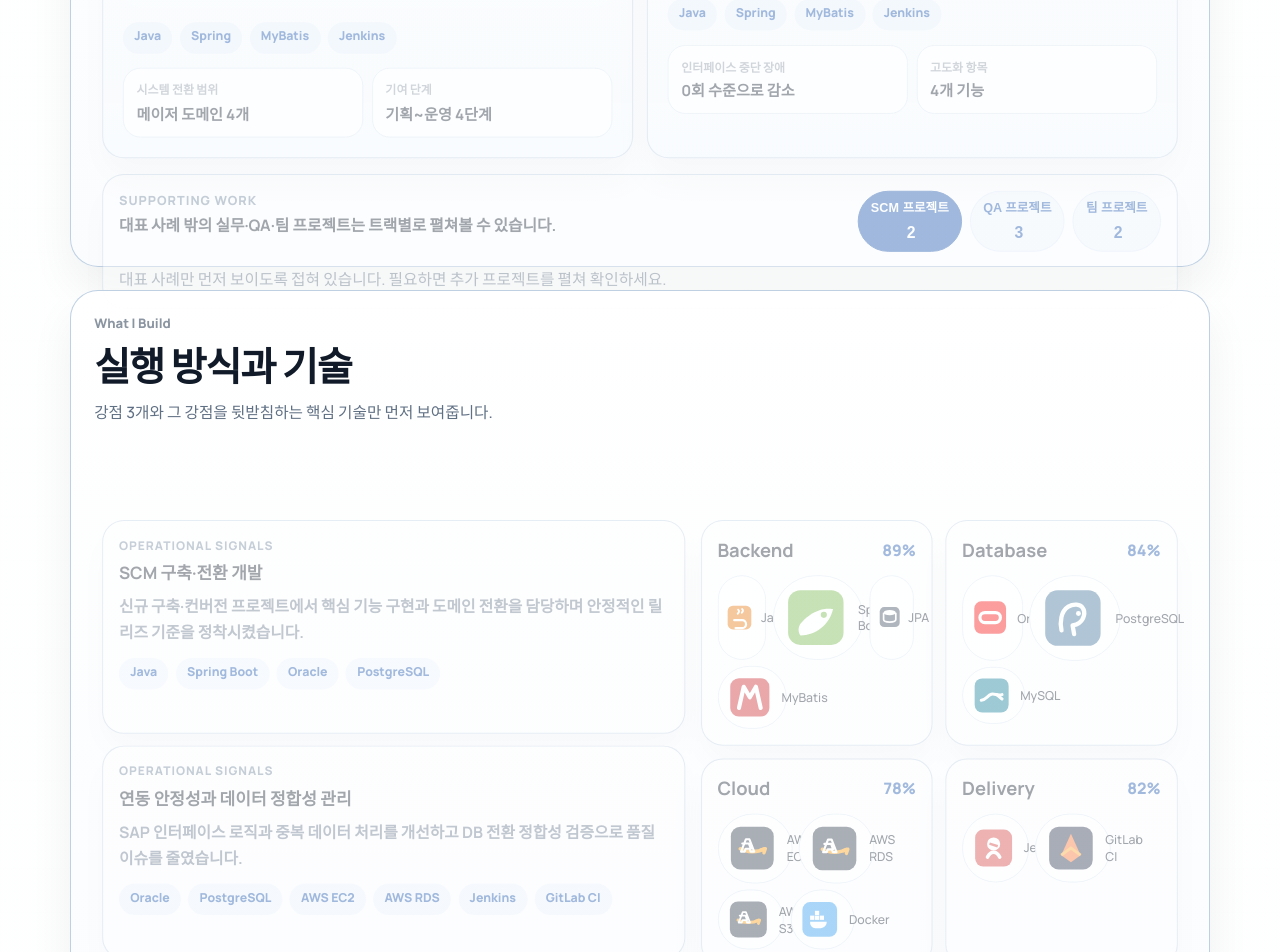
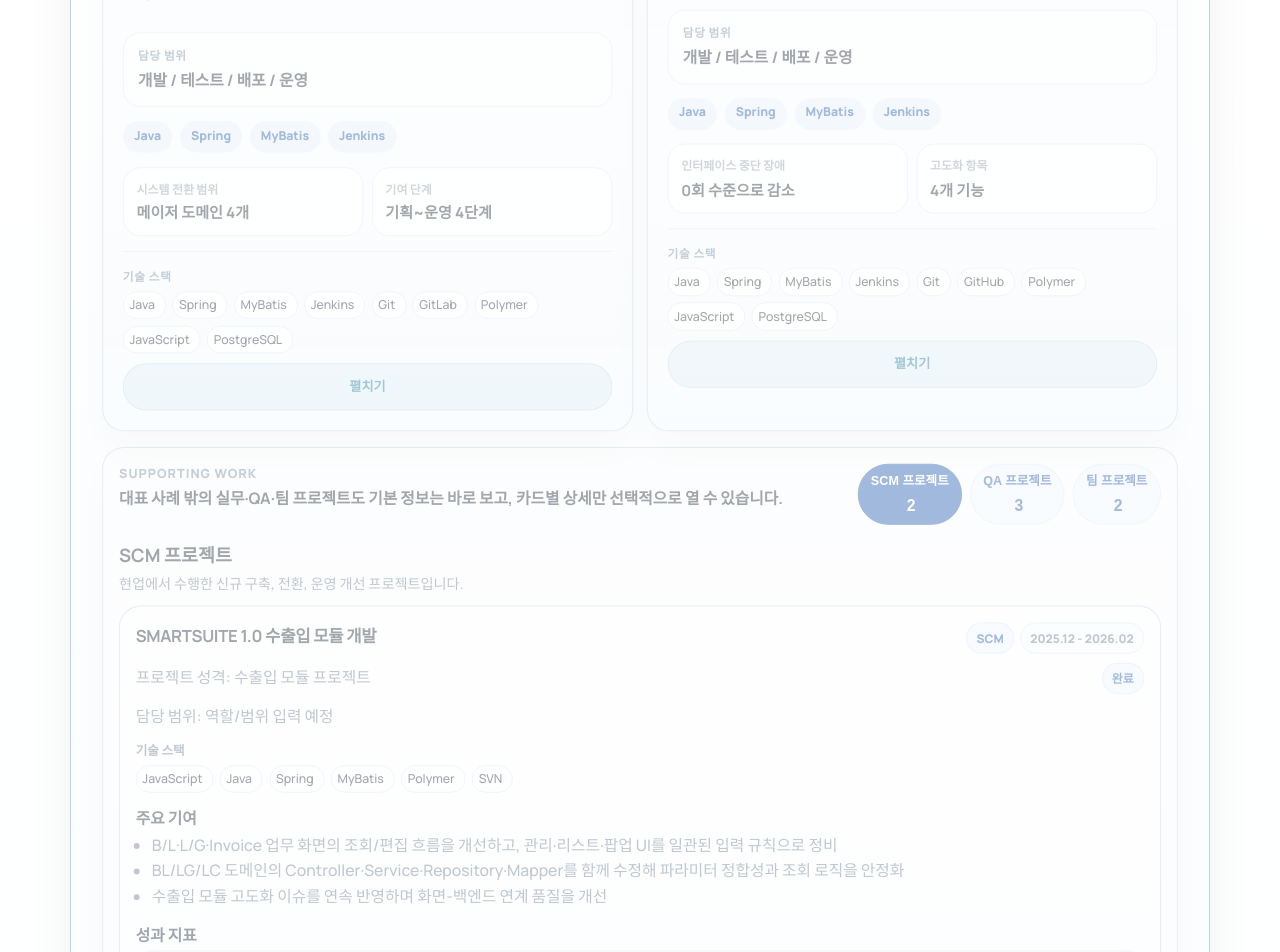
Before and after one commit to IanToo2/portfolio, a React (Vite) app: page / in a window 1280 px wide. Shown: the part 1640-2592 px from the top of the page. Built offline with nearby package versions, Linux system fonts and the light colour scheme.

Commit message:
Fix portfolio stack and project card visibility

```diff
--- a/src/App.tsx
+++ b/src/App.tsx
@@ -37,7 +37,7 @@ export default function App() {
     projectCardLabels
   } = usePortfolioHomeModel({ lang, t });
 
-  const { showTopButton, isMobile } = useViewportFlags();
+  const { showTopButton } = useViewportFlags();
   const sectionIds = useMemo(() => navItems.map((item) => item.id), [navItems]);
   const { activeSection, setActiveSection } = useActiveSection(sectionIds);
   const handlePdfExportError = useCallback(() => {
@@ -199,7 +199,6 @@ export default function App() {
           primaryCaseStudies={primaryCaseStudies}
           supportingProjectGroups={supportingProjectGroups}
           projectCardLabels={projectCardLabels}
-          isMobile={isMobile}
         />
         <CapabilitySection
           t={t}
--- a/src/components/ProjectCard.jsx
+++ b/src/components/ProjectCard.jsx
@@ -38,6 +38,10 @@ const TECH_GROUP_TOKENS = {
   collaboration: ["git", "github", "gitlab", "jira", "svn", "swagger"]
 };
 
+const TECH_PREVIEW_MAX = 6;
+const CONTRIBUTION_PREVIEW_MAX = 3;
+const METRIC_PREVIEW_MAX = 2;
+
 const normalizeTech = (value) => String(value ?? "").toLowerCase();
 
 const resolveTechGroup = (tech) => {
@@ -74,6 +78,14 @@ export default function ProjectCard({
   const trackLabel = project.track === "scm" ? "SCM" : project.track === "qa" ? "QA" : null;
   const groupedTechStack = groupTechStack(project.tech);
   const projectMetrics = (project.metrics ?? []).filter((metric) => metric?.label || metric?.value);
+  const techPreview = (project.tech ?? []).slice(0, TECH_PREVIEW_MAX);
+  const contributionPreview = (project.contributions ?? []).slice(0, CONTRIBUTION_PREVIEW_MAX);
+  const metricPreview = projectMetrics.slice(0, METRIC_PREVIEW_MAX);
+  const metricDetail = projectMetrics.slice(METRIC_PREVIEW_MAX);
+  const hasDetailContent =
+    (project.tech?.length ?? 0) > techPreview.length ||
+    (project.contributions?.length ?? 0) > contributionPreview.length ||
+    metricDetail.length > 0;
   const projectKey = (project.id ?? `${project.name}-${project.period}`).replace(/[^a-zA-Z0-9_-]/g, "-");
   const detailsId = `project-details-${projectKey}`;
   const techGroupLabels = {
@@ -82,7 +94,7 @@ export default function ProjectCard({
   };
 
   return (
-    <article className={`project-card ui-card ${collapsible ? "is-collapsible" : ""} ${collapsed ? "is-collapsed" : ""}`}>
+    <article className={`project-card ui-card ${hasDetailContent && collapsible ? "is-collapsible" : ""} ${collapsed ? "is-collapsed" : ""}`}>
       <div className="project-card-head">
         <div className="project-top">
           <strong>{project.name}</strong>
@@ -105,7 +117,38 @@ export default function ProjectCard({
           {labels.scopeLabel}: {project.scope.join(" / ")}
         </p>
       </div>
+      {techPreview.length ? (
+        <div className="project-preview-block">
+          <p className="project-tech-preview-title">{labels.technologiesLabel}</p>
+          <ul className="project-tech project-tech--preview">
+            {techPreview.map((tech) => (
+              <li key={`${projectKey}-preview-${tech}`}>{tech}</li>
+            ))}
+          </ul>
+        </div>
+      ) : null}
+      <p className="project-contrib-title">{labels.contributionsLabel}</p>
+      <ul className="project-contrib">
+        {contributionPreview.map((contribution) => (
+          <li key={contribution}>{contribution}</li>
+        ))}
+      </ul>
+      {metricPreview.length ? (
+        <div className="project-metrics project-metrics--preview">
+          <p className="project-metrics-title">{metricsLabel}</p>
+          <div className="project-metrics-grid">
+            {metricPreview.map((metric, index) => (
+              <div key={`${projectKey}-metric-preview-${index}`} className="project-metric-item">
+                <span>{metric.label}</span>
+                <strong>{metric.value}</strong>
+              </div>
+            ))}
+          </div>
+        </div>
+      ) : null}
+      {hasDetailContent ? (
         <div id={detailsId} hidden={collapsed}>
+          {(project.tech?.length ?? 0) > techPreview.length ? (
             <div className="project-tech-groups" aria-label={labels.technologiesLabel}>
               {groupedTechStack.map(({ group, items }) => (
                 <div key={group} className="project-tech-group">
@@ -120,17 +163,22 @@ export default function ProjectCard({
                 </div>
               ))}
             </div>
-          <p className="project-contrib-title">{labels.contributionsLabel}</p>
+          ) : null}
+          {(project.contributions?.length ?? 0) > contributionPreview.length ? (
+            <>
+              <p className="project-contrib-title project-contrib-title--detail">{labels.contributionsLabel}</p>
               <ul className="project-contrib">
-            {project.contributions.map((contribution) => (
-              <li key={contribution}>{contribution}</li>
+                {project.contributions.slice(CONTRIBUTION_PREVIEW_MAX).map((contribution) => (
+                  <li key={`${projectKey}-detail-${contribution}`}>{contribution}</li>
                 ))}
               </ul>
-          {projectMetrics.length ? (
+            </>
+          ) : null}
+          {metricDetail.length ? (
             <div className="project-metrics">
               <p className="project-metrics-title">{metricsLabel}</p>
               <div className="project-metrics-grid">
-                {projectMetrics.map((metric, index) => (
+                {metricDetail.map((metric, index) => (
                   <div key={`${projectKey}-metric-${index}`} className="project-metric-item">
                     <span>{metric.label}</span>
                     <strong>{metric.value}</strong>
@@ -140,7 +188,8 @@ export default function ProjectCard({
             </div>
           ) : null}
         </div>
-      {collapsible ? (
+      ) : null}
+      {hasDetailContent && collapsible ? (
         <button
           type="button"
           className="ui-btn ui-btn-soft project-collapse-btn"
--- a/src/data/portfolioText.js
+++ b/src/data/portfolioText.js
@@ -28,9 +28,9 @@ export const TEXT = {
     highlightsSubtitle: "실무에서 반복적으로 보여준 강점을 짧게 정리했습니다.",
     projectsLabel: "Projects",
     projectsTitle: "대표 사례",
-    projectsSubtitle: "대표 프로젝트 2개로 문제 해결 방식과 운영 결과를 먼저 보여줍니다.",
+    projectsSubtitle: "대표 프로젝트의 기본 정보는 바로 보이게 두고, 추가 상세는 필요할 때만 펼쳐 확인할 수 있습니다.",
     projectsConsoleLabel: "Project Console",
-    projectsConsoleSummary: "핵심 사례를 먼저 보고, 나머지 실무/QA/팀 프로젝트는 필요할 때만 펼쳐 확인할 수 있습니다.",
+    projectsConsoleSummary: "대표 사례와 보조 프로젝트의 핵심 정보는 기본 노출하고, 카드별 상세만 필요할 때 펼쳐볼 수 있게 구성했습니다.",
     featuredHead: "대표 작업",
     featuredSub:
       "핵심 기여와 운영 영향도가 큰 프로젝트를 우선 배치했습니다.",
@@ -45,7 +45,7 @@ export const TEXT = {
     projectEmpty: "해당 분류의 프로젝트가 아직 없습니다.",
     stackLabel: "Skill Set",
     stackTitle: "실행 방식과 기술",
-    stackSubtitle: "강점 3개와 그 강점을 뒷받침하는 핵심 기술만 먼저 보여줍니다.",
+    stackSubtitle: "강점 3개와 이를 뒷받침하는 실제 기술을 함께 보여주고, 기술 카드는 잘리지 않도록 복구했습니다.",
     stackSignalLabel: "Operational Signals",
     stackSignalSummary: "기술 목록보다 실무에서 반복적으로 증명한 실행 층위를 먼저 보여줍니다.",
     stackProficiencyLabel: "숙련도",
@@ -81,7 +81,7 @@ export const TEXT = {
     caseRoleLabel: "역할",
     caseImpactLabel: "영향",
     supportingWorkLabel: "Supporting Work",
-    supportingWorkSubtitle: "대표 사례 밖의 실무·QA·팀 프로젝트는 트랙별로 펼쳐볼 수 있습니다.",
+    supportingWorkSubtitle: "대표 사례 밖의 실무·QA·팀 프로젝트도 기본 정보는 바로 보고, 카드별 상세만 선택적으로 열 수 있습니다.",
     supportingWorkShow: "추가 프로젝트 펼치기",
     supportingWorkHide: "추가 프로젝트 접기",
     supportingWorkCollapsed: "대표 사례만 먼저 보이도록 접혀 있습니다. 필요하면 추가 프로젝트를 펼쳐 확인하세요.",
@@ -143,9 +143,9 @@ export const TEXT = {
     highlightsSubtitle: "A short view of the strengths I repeatedly show in production work.",
     projectsLabel: "Projects",
     projectsTitle: "Selected Work",
-    projectsSubtitle: "Lead with two case studies so the reader can judge problem solving and delivery quickly.",
+    projectsSubtitle: "Keep the essential project information visible by default and open deeper details only when needed.",
     projectsConsoleLabel: "Project Console",
-    projectsConsoleSummary: "Lead with the two core case studies and open supporting work only when deeper review is needed.",
+    projectsConsoleSummary: "Keep the essential details of featured and supporting work visible, and reserve expand/collapse for deeper review.",
     featuredHead: "Featured Work",
     featuredSub: "Priority is given to projects with major contribution and operational impact.",
     workHead: "Work Projects",
@@ -159,7 +159,7 @@ export const TEXT = {
     projectEmpty: "No projects in this category yet.",
     stackLabel: "Skill Set",
     stackTitle: "How I Deliver",
-    stackSubtitle: "Show three operating strengths first, then the core tools behind them.",
+    stackSubtitle: "Show three operating strengths with the actual tools behind them, without truncating the stack cards.",
     stackSignalLabel: "Operational Signals",
     stackSignalSummary: "Show execution layers proven in production before listing tools.",
     stackProficiencyLabel: "Proficiency",
@@ -195,7 +195,7 @@ export const TEXT = {
     caseRoleLabel: "Role",
     caseImpactLabel: "Impact",
     supportingWorkLabel: "Supporting Work",
-    supportingWorkSubtitle: "Production, QA, and team projects outside the lead case studies stay available by track.",
+    supportingWorkSubtitle: "Production, QA, and team projects outside the lead case studies stay visible by default, with deeper detail on demand.",
     supportingWorkShow: "Show Supporting Work",
     supportingWorkHide: "Hide Supporting Work",
     supportingWorkCollapsed: "Supporting work is collapsed by default so the lead case studies stay first.",
--- a/src/features/portfolio/components/ProjectsHubSection.jsx
+++ b/src/features/portfolio/components/ProjectsHubSection.jsx
@@ -6,12 +6,12 @@ export default function ProjectsHubSection({
   t,
   primaryCaseStudies,
   supportingProjectGroups,
-  projectCardLabels,
-  isMobile
+  projectCardLabels
 }) {
   const [activeGroupId, setActiveGroupId] = useState(supportingProjectGroups[0]?.id ?? "scm");
-  const [isSupportingOpen, setIsSupportingOpen] = useState(false);
+  const [isSupportingOpen, setIsSupportingOpen] = useState(true);
   const [collapsedProjects, setCollapsedProjects] = useState({});
+  const [collapsedCaseStudies, setCollapsedCaseStudies] = useState({});
 
   const activeGroup = useMemo(
     () => supportingProjectGroups.find((group) => group.id === activeGroupId) ?? supportingProjectGroups[0],
@@ -19,10 +19,15 @@ export default function ProjectsHubSection({
   );
 
   const getProjectKey = (project) => project.id ?? `${project.name}|${project.period}`;
-  const isProjectCollapsed = (project) => (isMobile ? collapsedProjects[getProjectKey(project)] !== false : false);
+  const isProjectCollapsed = (project) => collapsedProjects[getProjectKey(project)] !== false;
   const toggleProjectCollapse = (project) => {
     const key = getProjectKey(project);
     setCollapsedProjects((prev) => ({ ...prev, [key]: !(prev[key] !== false) }));
+  };
+  const isCaseStudyCollapsed = (project) => collapsedCaseStudies[getProjectKey(project)] !== false;
+  const toggleCaseStudyCollapse = (project) => {
+    const key = getProjectKey(project);
+    setCollapsedCaseStudies((prev) => ({ ...prev, [key]: !(prev[key] !== false) }));
   };
 
   return (
@@ -69,6 +74,10 @@ export default function ProjectsHubSection({
                 <strong>{project.impactSummary}</strong>
               </div>
             </div>
+            <div className="case-study-meta">
+              <p>{projectCardLabels.scopeLabel}</p>
+              <strong>{project.scope.join(" / ")}</strong>
+            </div>
             <div className="featured-project-tags">
               {project.techPreview.map((item) => (
                 <span key={`${project.id}-${item}`}>{item}</span>
@@ -82,6 +91,48 @@ export default function ProjectsHubSection({
                 </div>
               ))}
             </div>
+            {project.hasHiddenDetails ? (
+              <>
+                <div
+                  id={`case-study-details-${project.id}`}
+                  className="case-study-details"
+                  hidden={isCaseStudyCollapsed(project)}
+                >
+                  {project.tech.length > project.techPreview.length ? (
+                    <div className="case-study-detail-block">
+                      <p>{projectCardLabels.technologiesLabel}</p>
+                      <ul className="project-tech project-tech--preview">
+                        {project.tech.map((item) => (
+                          <li key={`${project.id}-detail-tech-${item}`}>{item}</li>
+                        ))}
+                      </ul>
+                    </div>
+                  ) : null}
+                  {project.metrics?.length > project.metricPreview.length ? (
+                    <div className="project-metrics">
+                      <p className="project-metrics-title">{projectCardLabels.metricsLabel}</p>
+                      <div className="project-metrics-grid">
+                        {project.metrics.map((metric, index) => (
+                          <div key={`${project.id}-detail-metric-${index}`} className="project-metric-item">
+                            <span>{metric.label}</span>
+                            <strong>{metric.value}</strong>
+                          </div>
+                        ))}
+                      </div>
+                    </div>
+                  ) : null}
+                </div>
+                <button
+                  type="button"
+                  className="ui-btn ui-btn-soft project-collapse-btn"
+                  aria-expanded={!isCaseStudyCollapsed(project)}
+                  aria-controls={`case-study-details-${project.id}`}
+                  onClick={() => toggleCaseStudyCollapse(project)}
+                >
+                  {isCaseStudyCollapsed(project) ? projectCardLabels.expandLabel : projectCardLabels.collapseLabel}
+                </button>
+              </>
+            ) : null}
           </article>
         ))}
       </div>
@@ -120,7 +171,7 @@ export default function ProjectsHubSection({
                     key={project.id}
                     project={project}
                     labels={projectCardLabels}
-                    collapsible={isMobile}
+                    collapsible={true}
                     collapsed={isProjectCollapsed(project)}
                     onToggleCollapse={() => toggleProjectCollapse(project)}
                   />
--- a/src/features/portfolio/usePortfolioHomeModel.js
+++ b/src/features/portfolio/usePortfolioHomeModel.js
@@ -152,13 +152,18 @@ export default function usePortfolioHomeModel({ lang, t }) {
     () =>
       featuredProjects.map((project) => {
         const [problem, role, impact] = project.contributions ?? [];
+        const techPreview = (project.tech ?? []).slice(0, 4);
+        const metricPreview = (project.metrics ?? []).slice(0, 2);
         return {
           ...project,
           problem: stripContributionPrefix(problem),
           roleSummary: stripContributionPrefix(role),
           impactSummary: stripContributionPrefix(impact),
-          techPreview: (project.tech ?? []).slice(0, 4),
-          metricPreview: (project.metrics ?? []).slice(0, 2)
+          techPreview,
+          metricPreview,
+          hasHiddenDetails:
+            (project.tech?.length ?? 0) > techPreview.length ||
+            (project.metrics?.length ?? 0) > metricPreview.length
         };
       }),
     [featuredProjects]
@@ -284,11 +289,7 @@ export default function usePortfolioHomeModel({ lang, t }) {
   }, [localizedHighlights, localizedStack]);
 
   const stackGroups = useMemo(
-    () =>
-      localizedStack.map((group) => ({
-        ...group,
-        items: group.items.slice(0, 4)
-      })),
+    () => localizedStack,
     [localizedStack]
   );
 
--- a/src/styles/home.css
+++ b/src/styles/home.css
@@ -298,6 +298,8 @@
 .case-study-card {
   padding: 1.25rem;
   background: linear-gradient(180deg, rgba(255, 255, 255, 0.98), rgba(244, 249, 253, 0.96));
+  display: flex;
+  flex-direction: column;
 }
 
 .case-study-top {
@@ -349,6 +351,34 @@
   line-height: 1.55;
 }
 
+.case-study-meta {
+  margin-top: 0.9rem;
+  padding: 0.82rem 0.9rem;
+  border-radius: 18px;
+  border: 1px solid var(--line);
+  background: rgba(255, 255, 255, 0.82);
+}
+
+.case-study-meta p,
+.case-study-meta strong {
+  margin: 0;
+  display: block;
+}
+
+.case-study-meta p,
+.case-study-detail-block p {
+  color: #6b8097;
+  font-size: 0.74rem;
+  font-weight: 800;
+  letter-spacing: 0.06em;
+  text-transform: uppercase;
+}
+
+.case-study-meta strong {
+  margin-top: 0.28rem;
+  line-height: 1.6;
+}
+
 .featured-project-tags {
   margin-top: 0.88rem;
   display: flex;
@@ -384,6 +414,18 @@
 .featured-project-metrics strong {
   margin-top: 0.24rem;
   font-size: 0.96rem;
+}
+
+.case-study-details {
+  margin-top: 0.92rem;
+  padding-top: 0.92rem;
+  border-top: 1px solid var(--line);
+  display: grid;
+  gap: 0.8rem;
+}
+
+.case-study-detail-block p {
+  margin: 0 0 0.42rem;
 }
 
 .supporting-work-card {
@@ -543,6 +585,17 @@
   line-height: 1.6;
 }
 
+.project-preview-block {
+  margin-top: 0.76rem;
+}
+
+.project-tech-preview-title {
+  margin: 0 0 0.32rem;
+  color: var(--muted);
+  font-size: 0.8rem;
+  font-weight: 800;
+}
+
 .project-tech-groups {
   margin-top: 0.76rem;
   display: grid;
@@ -565,8 +618,7 @@
   text-transform: uppercase;
 }
 
-.project-tech,
-.stack-card ul {
+.project-tech {
   list-style: none;
   margin: 0;
   padding: 0;
@@ -585,12 +637,19 @@
   border-radius: 999px;
   background: #ffffff;
   font-size: 0.78rem;
+  max-width: 100%;
+  min-width: 0;
+  overflow-wrap: anywhere;
 }
 
 .project-contrib-title,
 .project-metrics-title {
   margin: 0.8rem 0 0.28rem;
   font-weight: 800;
+}
+
+.project-contrib-title--detail {
+  margin-top: 0.92rem;
 }
 
 .project-contrib {
@@ -604,6 +663,11 @@
   margin-top: 0.8rem;
   padding-top: 0.8rem;
   border-top: 1px solid var(--line);
+}
+
+.project-metrics--preview {
+  border-top: 0;
+  padding-top: 0;
 }
 
 .project-metrics-grid {
@@ -700,6 +764,16 @@
 
 .stack-card--lane ul {
   margin-top: 0.78rem;
+  list-style: none;
+  padding: 0;
+  display: grid;
+  grid-template-columns: repeat(auto-fit, minmax(140px, 1fr));
+  gap: 0.45rem;
+}
+
+.stack-card li {
+  width: 100%;
+  justify-content: flex-start;
 }
 
 .stack-card-head h3,
```
Lines whose indentation alone changed are shown as unchanged.
